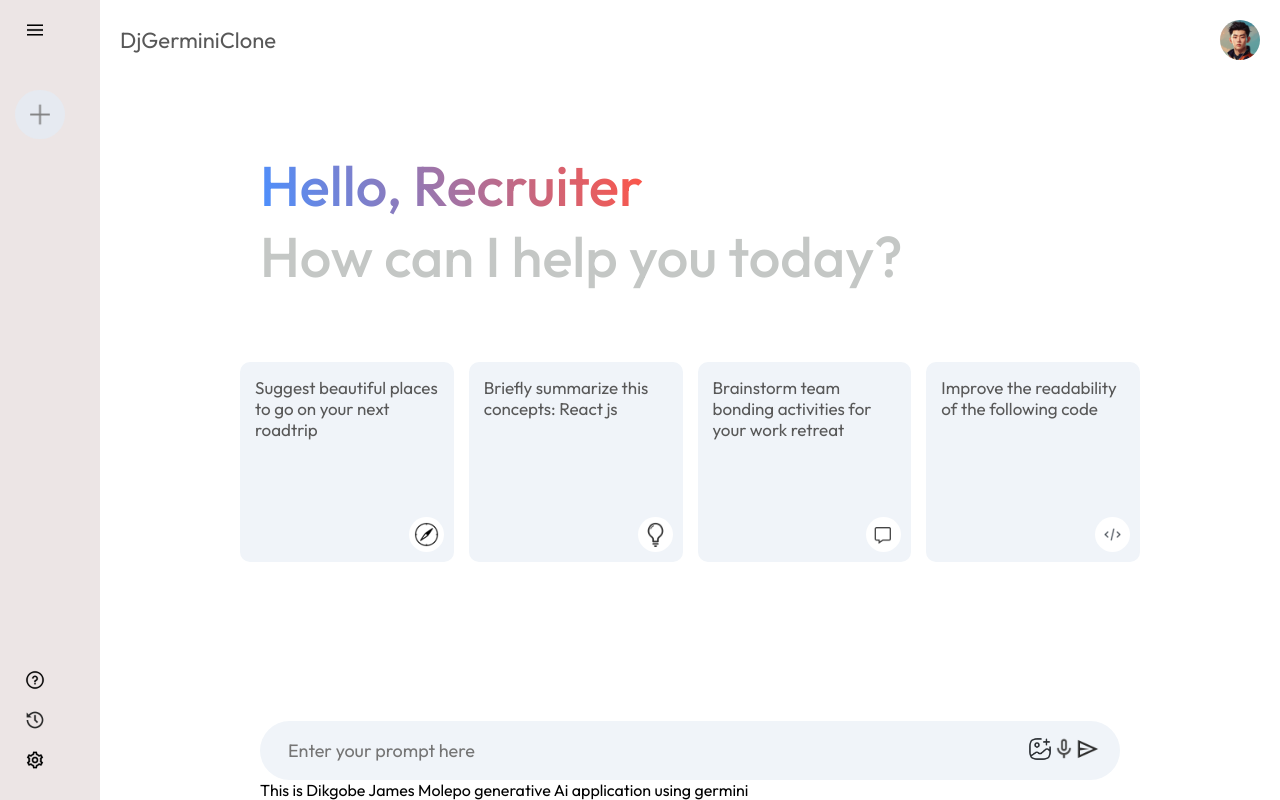
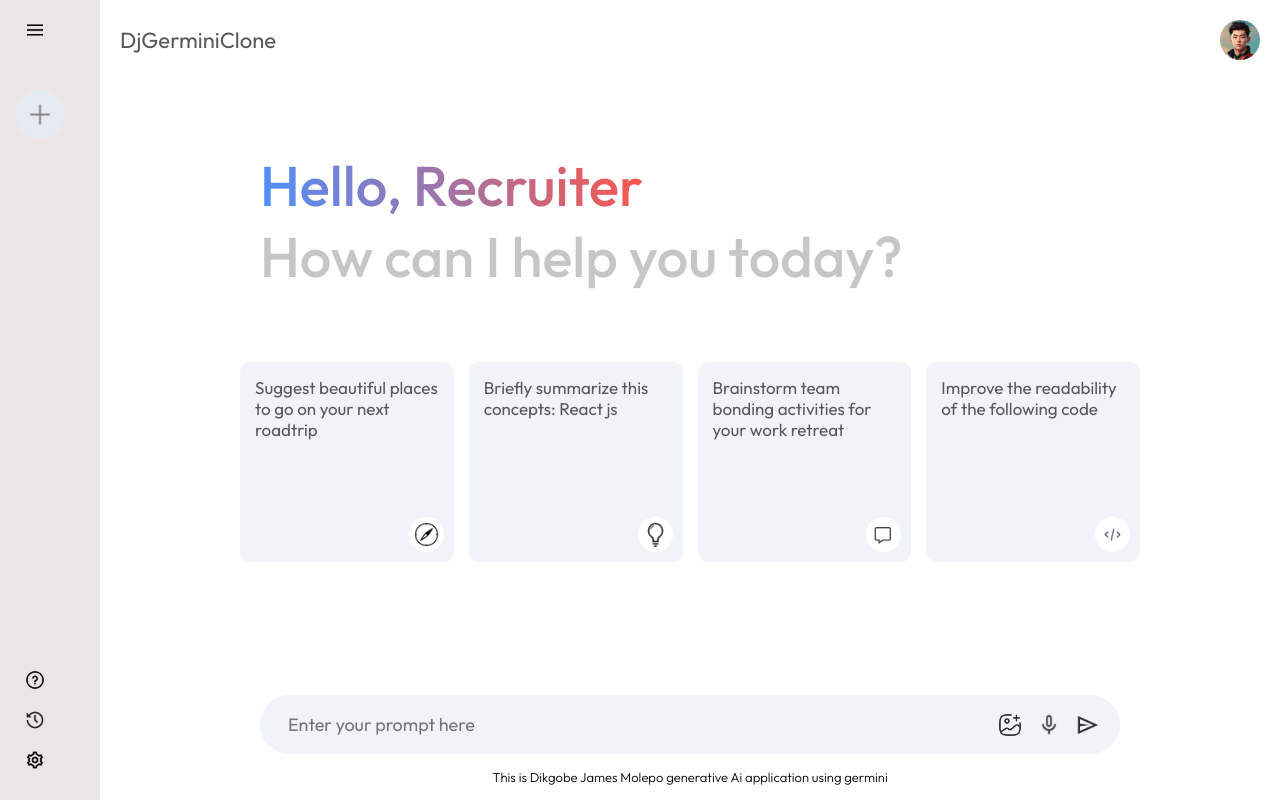
Before and after one commit to dikgobe/GerminiClone, a React (Vite) app in the folder GerminiClone/: page / in a window 1280 px wide. Built offline with nearby package versions, Linux system fonts and the light colour scheme.

Commit message:
adding the gemini API

```diff
--- a/GerminiClone/src/components/Main/Main.css
+++ b/GerminiClone/src/components/Main/Main.css
@@ -98,3 +98,15 @@ position: relative;
     padding: 8px;
     font-size: 18px;
 }
+
+.search-box div{
+    display: flex;
+    align-items: center;
+    gap: 15px;
+}
+.main .bottom-info {
+    font-size: 13px;
+    margin: 15px;
+    text-align: center;
+    font-weight: 300;
+}
--- /dev/null
+++ b/GerminiClone/src/config/gemini.js
@@ -0,0 +1,2 @@
+
+const apiKey = "AIzaSyCp7opJQWDuontLqBDf68DfpS-155uI2Y4"
```
